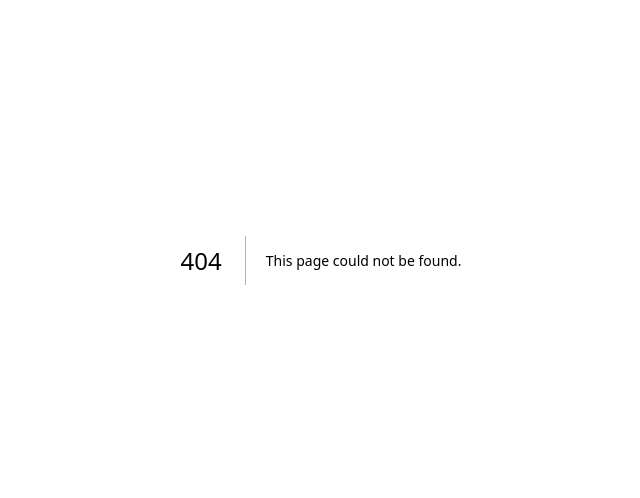
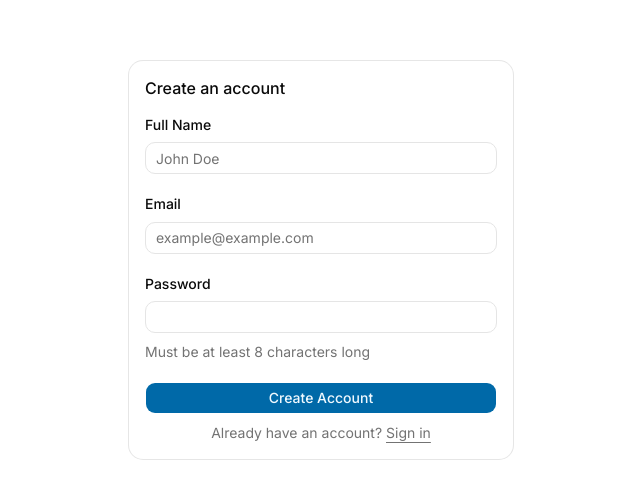
Before and after one commit to Gnarkill33/pc_builder, a Next.js app: page /signup in a window 1280 px wide. Before the commit this address had no page. Shown: the part 140-638 px from the top of the page, without its empty margins (319-959 px from the left). Built offline with nearby package versions, Linux system fonts and the light colour scheme.

Commit message:
feat: add signup and login pages and components

```diff
--- /dev/null
+++ b/app/login/page.tsx
@@ -0,0 +1,11 @@
+import { LoginForm } from "@/components/login-form"
+
+export default function Page() {
+  return (
+    <div className="flex min-h-svh w-full items-center justify-center p-6 md:p-10">
+      <div className="w-full max-w-sm">
+        <LoginForm />
+      </div>
+    </div>
+  )
+}
--- /dev/null
+++ b/app/signup/page.tsx
@@ -0,0 +1,11 @@
+import { SignupForm } from "@/components/signup-form"
+
+export default function Page() {
+  return (
+    <div className="flex min-h-svh w-full items-center justify-center p-6 md:p-10">
+      <div className="w-full max-w-sm">
+        <SignupForm />
+      </div>
+    </div>
+  )
+}
--- /dev/null
+++ b/components/login-form.tsx
@@ -0,0 +1,53 @@
+import { cn } from "cn";
+
+import { Button } from "@/components/ui/button";
+import { Card, CardContent, CardHeader, CardTitle } from "@/components/ui/card";
+import {
+ Field,
+ FieldDescription,
+ FieldGroup,
+ FieldLabel,
+} from "@/components/ui/field";
+import { Input } from "@/components/ui/input";
+
+export function LoginForm({
+ className,
+ ...props
+}: React.ComponentProps<"div">) {
+ return (
+  <div className={cn("flex flex-col gap-6", className)} {...props}>
+   <Card>
+    <CardHeader>
+     <CardTitle>Login to your account</CardTitle>
+    </CardHeader>
+    <CardContent>
+     <form>
+      <FieldGroup>
+       <Field>
+        <FieldLabel htmlFor='email'>Email</FieldLabel>
+        <Input
+         id='email'
+         type='email'
+         placeholder='example@example.com'
+         required
+        />
+       </Field>
+       <Field>
+        <div className='flex items-center'>
+         <FieldLabel htmlFor='password'>Password</FieldLabel>
+        </div>
+        <Input id='password' type='password' required />
+       </Field>
+       <Field>
+        <Button type='submit'>Login</Button>
+        <FieldDescription className='text-center'>
+         Don&apos;t have an account? <a href='/signup'>Sign up</a>
+        </FieldDescription>
+       </Field>
+      </FieldGroup>
+     </form>
+    </CardContent>
+   </Card>
+  </div>
+ );
+}
--- /dev/null
+++ b/components/signup-form.tsx
@@ -0,0 +1,51 @@
+import { Button } from "@/components/ui/button";
+import { Card, CardContent, CardHeader, CardTitle } from "@/components/ui/card";
+import {
+ Field,
+ FieldDescription,
+ FieldGroup,
+ FieldLabel,
+} from "@/components/ui/field";
+import { Input } from "@/components/ui/input";
+
+export function SignupForm({ ...props }: React.ComponentProps<typeof Card>) {
+ return (
+  <Card {...props}>
+   <CardHeader>
+    <CardTitle>Create an account</CardTitle>
+   </CardHeader>
+   <CardContent>
+    <form>
+     <FieldGroup>
+      <Field>
+       <FieldLabel htmlFor='name'>Full Name</FieldLabel>
+       <Input id='name' type='text' placeholder='John Doe' required />
+      </Field>
+      <Field>
+       <FieldLabel htmlFor='email'>Email</FieldLabel>
+       <Input
+        id='email'
+        type='email'
+        placeholder='example@example.com'
+        required
+       />
+      </Field>
+      <Field>
+       <FieldLabel htmlFor='password'>Password</FieldLabel>
+       <Input id='password' type='password' required />
+       <FieldDescription>Must be at least 8 characters long</FieldDescription>
+      </Field>
+      <FieldGroup>
+       <Field>
+        <Button type='submit'>Create Account</Button>
+        <FieldDescription className='px-6 text-center'>
+         Already have an account? <a href='/login'>Sign in</a>
+        </FieldDescription>
+       </Field>
+      </FieldGroup>
+     </FieldGroup>
+    </form>
+   </CardContent>
+  </Card>
+ );
+}
--- /dev/null
+++ b/components/ui/button.tsx
@@ -0,0 +1,57 @@
+import { Button as ButtonPrimitive } from "@base-ui/react/button"
+import { cva, type VariantProps } from "class-variance-authority"
+import { cn } from "cn"
+
+const buttonVariants = cva(
+  "group/button inline-flex shrink-0 items-center justify-center rounded-lg border border-transparent bg-clip-padding text-sm font-medium whitespace-nowrap transition-all outline-none select-none focus-visible:border-ring focus-visible:ring-3 focus-visible:ring-ring/50 active:not-aria-[haspopup]:translate-y-px disabled:pointer-events-none disabled:opacity-50 aria-invalid:border-destructive aria-invalid:ring-3 aria-invalid:ring-destructive/20 dark:aria-invalid:border-destructive/50 dark:aria-invalid:ring-destructive/40 [&_svg]:pointer-events-none [&_svg]:shrink-0 [&_svg:not([class*='size-'])]:size-4",
+  {
+    variants: {
+      variant: {
+        default: "bg-primary text-primary-foreground hover:bg-primary/80",
+        outline:
+          "border-border bg-background hover:bg-muted hover:text-foreground aria-expanded:bg-muted aria-expanded:text-foreground dark:border-input dark:bg-input/30 dark:hover:bg-input/50",
+        secondary:
+          "bg-secondary text-secondary-foreground hover:bg-[color-mix(in_oklch,var(--secondary),var(--foreground)_5%)] aria-expanded:bg-secondary aria-expanded:text-secondary-foreground",
+        ghost:
+          "hover:bg-muted hover:text-foreground aria-expanded:bg-muted aria-expanded:text-foreground dark:hover:bg-muted/50",
+        destructive:
+          "bg-destructive/10 text-destructive hover:bg-destructive/20 focus-visible:border-destructive/40 focus-visible:ring-destructive/20 dark:bg-destructive/20 dark:hover:bg-destructive/30 dark:focus-visible:ring-destructive/40",
+        link: "text-primary underline-offset-4 hover:underline",
+      },
+      size: {
+        default:
+          "h-8 gap-1.5 px-2.5 has-data-[icon=inline-end]:pr-2 has-data-[icon=inline-start]:pl-2",
+        xs: "h-6 gap-1 rounded-[min(var(--radius-md),10px)] px-2 text-xs in-data-[slot=button-group]:rounded-lg has-data-[icon=inline-end]:pr-1.5 has-data-[icon=inline-start]:pl-1.5 [&_svg:not([class*='size-'])]:size-3",
+        sm: "h-7 gap-1 rounded-[min(var(--radius-md),12px)] px-2.5 text-[0.8rem] in-data-[slot=button-group]:rounded-lg has-data-[icon=inline-end]:pr-1.5 has-data-[icon=inline-start]:pl-1.5 [&_svg:not([class*='size-'])]:size-3.5",
+        lg: "h-9 gap-1.5 px-2.5 has-data-[icon=inline-end]:pr-2 has-data-[icon=inline-start]:pl-2",
+        icon: "size-8",
+        "icon-xs":
+          "size-6 rounded-[min(var(--radius-md),10px)] in-data-[slot=button-group]:rounded-lg [&_svg:not([class*='size-'])]:size-3",
+        "icon-sm":
+          "size-7 rounded-[min(var(--radius-md),12px)] in-data-[slot=button-group]:rounded-lg",
+        "icon-lg": "size-9",
+      },
+    },
+    defaultVariants: {
+      variant: "default",
+      size: "default",
+    },
+  }
+)
+
+function Button({
+  className,
+  variant = "default",
+  size = "default",
+  ...props
+}: ButtonPrimitive.Props & VariantProps<typeof buttonVariants>) {
+  return (
+    <ButtonPrimitive
+      data-slot="button"
+      className={cn(buttonVariants({ variant, size, className }))}
+      {...props}
+    />
+  )
+}
+
+export { Button, buttonVariants }
```
